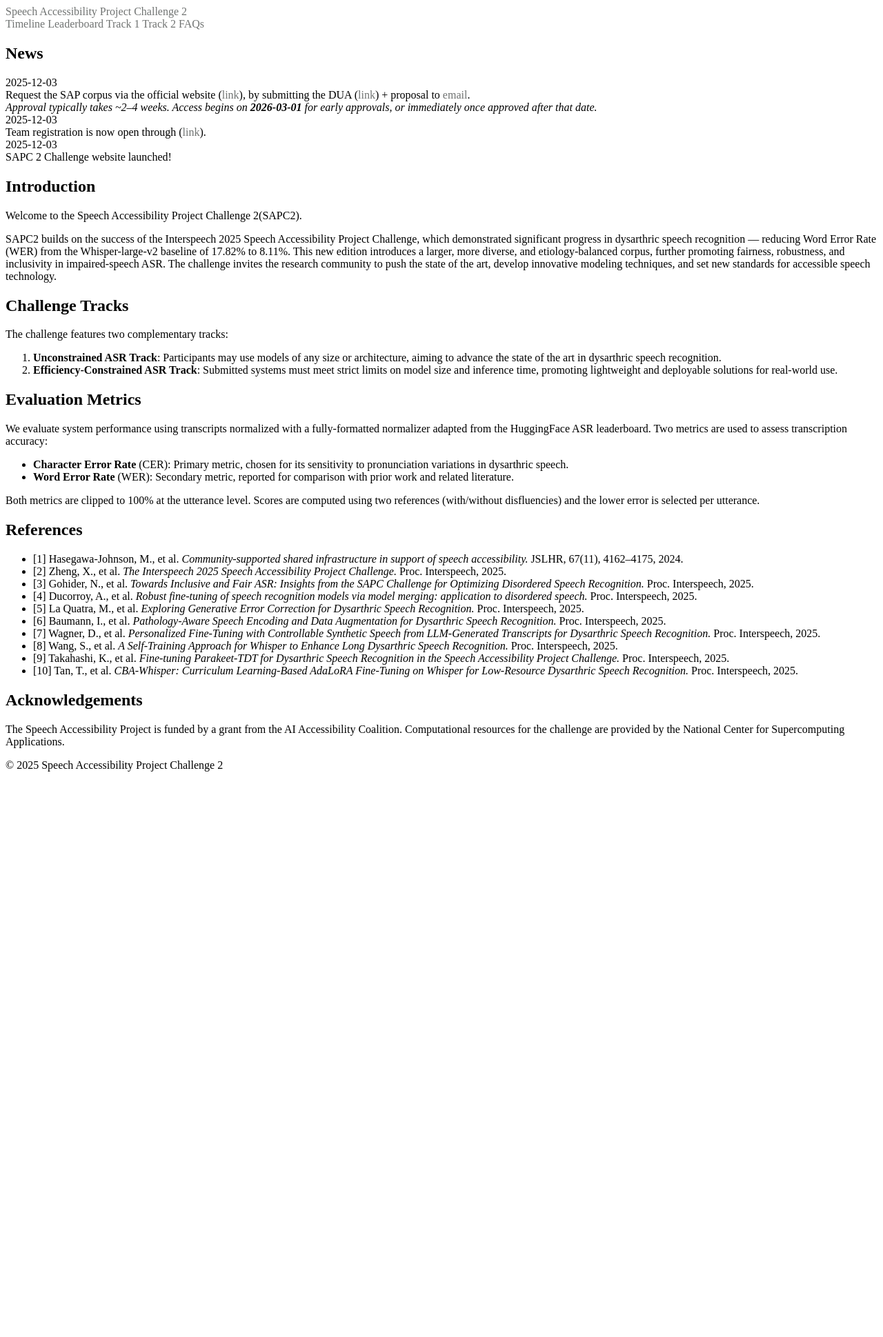
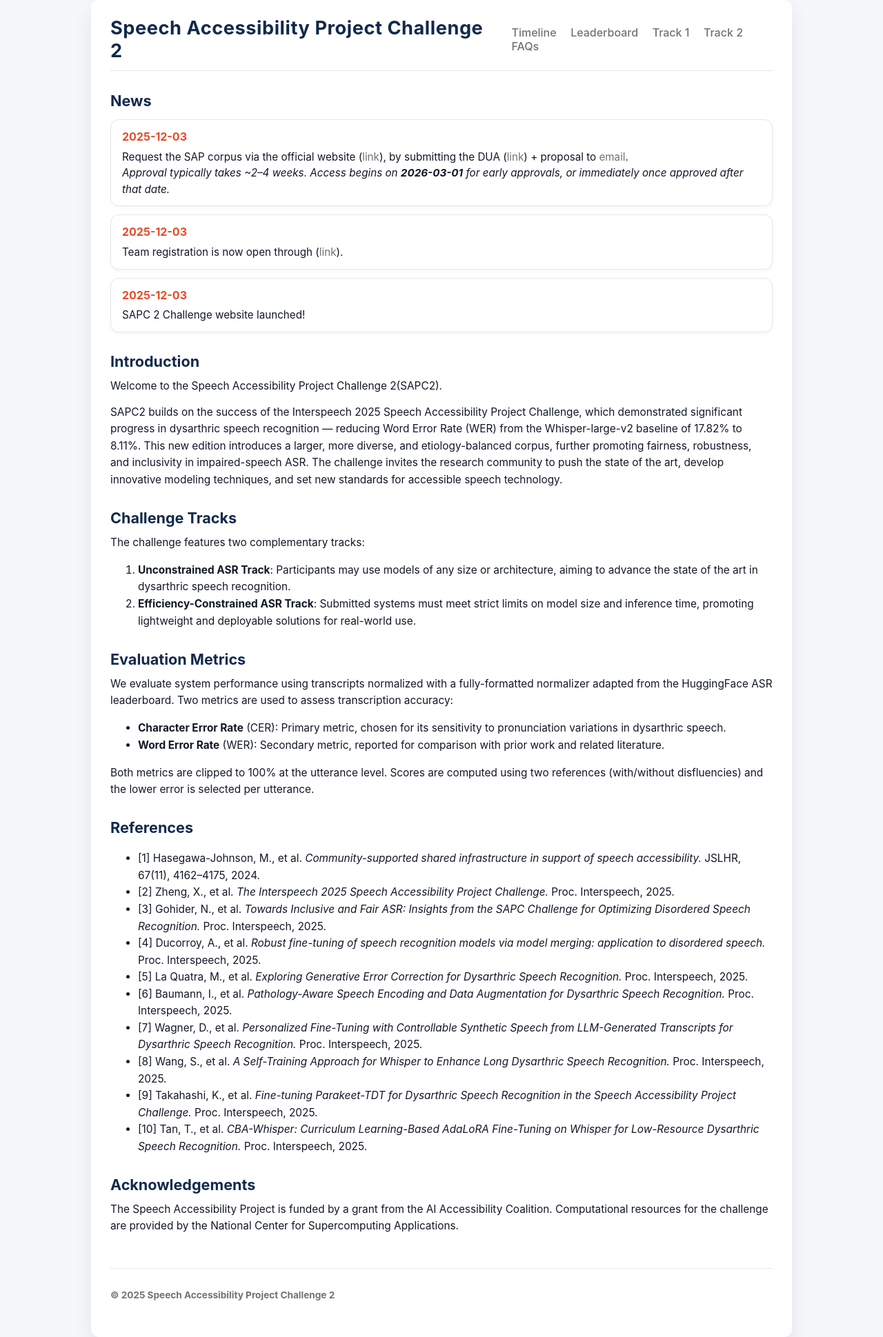
Before and after one commit to xiuwenz2/SAPC2-website, a Jekyll site: the page built from index.md, in a window 1280 px wide. Shown: the whole page at 69% size. Built offline with Jekyll 4.4.1, drawn with Linux system fonts in a browser that asks for light colours; before the commit the page ends 1135 px from its top, so only the background shows below that.

Commit message:
Refactor CSS styles for layout and links

```diff
--- a/assets/css/style.css
+++ b/assets/css/style.css
@@ -1,24 +1,142 @@
+/* ---------- Base layout ---------- */
+
+body {
+  margin: 0;
+  font-family: -apple-system, BlinkMacSystemFont, "Segoe UI", Arial, sans-serif;
+  background: #f6f7fb;              /* soft grey background */
+  color: #111827;
+}
+
+.wrapper {
+  max-width: 960px;
+  margin: 0 auto;
+  padding: 1.5rem 1.75rem 2.5rem;
+  background: #ffffff;              /* white content card */
+  box-shadow: 0 12px 30px rgba(15, 23, 42, 0.08);
+  border-radius: 12px;
+}
+
+/* ---------- Header / nav ---------- */
+
+.site-title-nav {
+  display: flex;
+  align-items: center;
+  justify-content: space-between;
+  gap: 1.5rem;
+  margin-bottom: 1.5rem;
+  border-bottom: 1px solid #e5e7eb;
+  padding-bottom: 0.75rem;
+}
+
+/* Site title */
+.site-title {
+  font-size: 1.7rem;
+  font-weight: 700;
+  color: #13294B;                   /* UIUC blue */
+  text-decoration: none;
+  letter-spacing: 0.02em;
+}
+
+/* Ensure site title never underlined */
+.site-title,
+.site-title:hover {
+  text-decoration: none;
+}
+
+/* Nav links */
+.site-nav a {
+  margin-left: 1rem;
+  color: #707372;                   /* neutral grey */
+  text-decoration: none;
+  font-weight: 500;
+  font-size: 1.00rem;
+}
+
+.site-nav a:hover {
+  color: #E84A27;                   /* UIUC orange on hover */
+  font-weight: 500;
+  text-decoration: none;            /* no underline on nav hover */
+}
+
+/* ---------- Main content ---------- */
+
+.page-content {
+  margin-top: 1.5rem;
+  line-height: 1.6;
+  font-size: 0.96rem;
+}
+
+.page-content p {
+  margin: 0 0 0.8rem;
+}
+
+/* Headings */
+h1, h2, h3, h4, h5, h6 {
+  color: #13294B;                   /* UIUC blue */
+  font-weight: 700;
+  margin-top: 1.6rem;
+  margin-bottom: 0.4rem;
+}
+
+h1 { font-size: 1.6rem; }
+h2 { font-size: 1.35rem; }
+h3 { font-size: 1.12rem; }
+
+/* ---------- Footer ---------- */
+
+.site-footer {
+  margin-top: 3rem;
+  padding-top: 1rem;
+  border-top: 1px solid #e5e7eb;
+  font-size: 0.85rem;
+  font-weight: 700;
+  color: #707372;
+}
+
+/* ---------- News section ---------- */
+
+.news-list {
+  display: flex;
+  flex-direction: column;
+  gap: 12px;
+  margin-top: 10px;
+}
+
+.news-item {
+  background: #ffffff;
+  border-radius: 12px;
+  padding: 12px 16px;
+  border: 1px solid #e5e7eb;
+  box-shadow: 0 2px 4px rgba(15, 23, 42, 0.04);
+}
+
+.news-date {
+  font-weight: 700;
+  color: #E84A27;                   /* UIUC orange date */
+  margin-bottom: 4px;
+  font-size: 1.00rem;
+}
+
+.news-text {
+  line-height: 1.55;
+  font-size: 0.95rem;
+}
+
 /* ---------- Links ---------- */
 
-/* Base style for all links */
+/* Base style for all links (no underline by default) */
 a {
-  color: #707372;              /* Strom */
-  text-decoration: none;       /* no underline by default */
+  color: #707372;                   /* Strom grey */
+  text-decoration: none;
 }
 
 /* Links inside main content area */
 .page-content a {
-  color: #707372;              /* Strom */
+  color: #707372;
 }
 
 /* Underline + orange hover ONLY in content */
 .page-content a:hover {
-  color: #E84A27;              /* UIUC orange on hover */
+  color: #E84A27;                   /* UIUC orange on hover */
   text-decoration: underline;
 }
-
-/* Ensure site title never gets underlined */
-.site-title,
-.site-title:hover {
-  text-decoration: none;
-}
```
